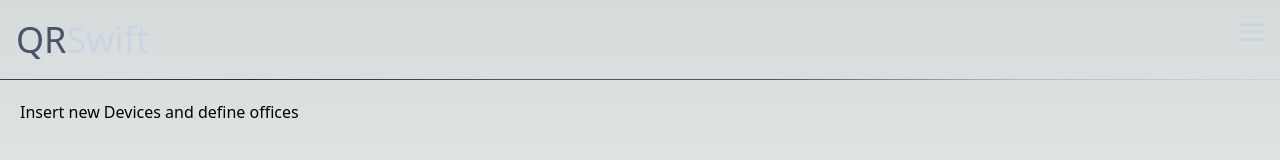
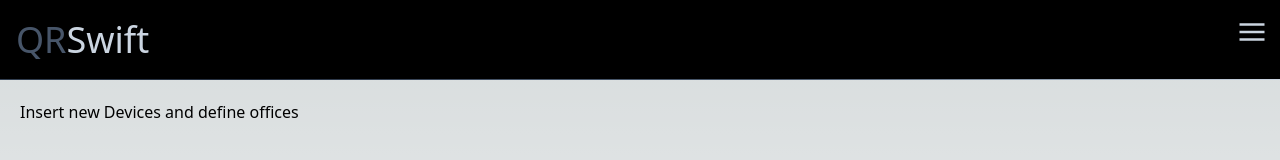
Before and after one commit to 89Ih/CodeQRSwift, a Next.js app in the folder client/: page /insertion in a window 1280 px wide. Shown: the top 160 px of the page. Built offline with nearby package versions, Linux system fonts and the light colour scheme; no server answers.

Commit message:
CSS Sticky header

```diff
--- a/client/src/pages/insertion/index.tsx
+++ b/client/src/pages/insertion/index.tsx
@@ -30,7 +30,7 @@ function Inserting() {
   }
   return (
     <section className=" min-h-screen flex flex-col">
-        <div className="pl-4 h-20 flex  justify-between items-center _div_line">
+        <div className="sticky top-0 pl-4 h-20 flex  justify-between items-center _div_line">
         <Link  href="/">
         <p className=" text-4xl  ">
           <span className="text-slate-600">QR</span>
--- a/client/src/pages/location/[id].tsx
+++ b/client/src/pages/location/[id].tsx
@@ -86,7 +86,7 @@ const Location = ({ data }: any) => {
   return (
     <div className=" min-h-screen flex flex-col justify-between">
       <div>
-        <div className="pl-4 h-20 flex  justify-between items-center _div_line">
+        <div className="sticky top-0 pl-4 h-20 flex  justify-between items-center _div_line">
           <Link href="/">
             <p className=" text-4xl  ">
               <span className="text-slate-600">QR</span>
--- a/client/src/styles/globals.css
+++ b/client/src/styles/globals.css
@@ -73,6 +73,8 @@ aside {
   padding: 10px;
 }
 video {
+
+
   background-image: url(/assets/stopVideoBackground.svg);
   background-repeat: no-repeat;
   background-position: center;
@@ -112,4 +114,5 @@ video {
   background-position: bottom;
   background-size: 100% 1px;
   background-repeat: no-repeat;
+  background-color:rgb(0, 0, 0);
 }
```
